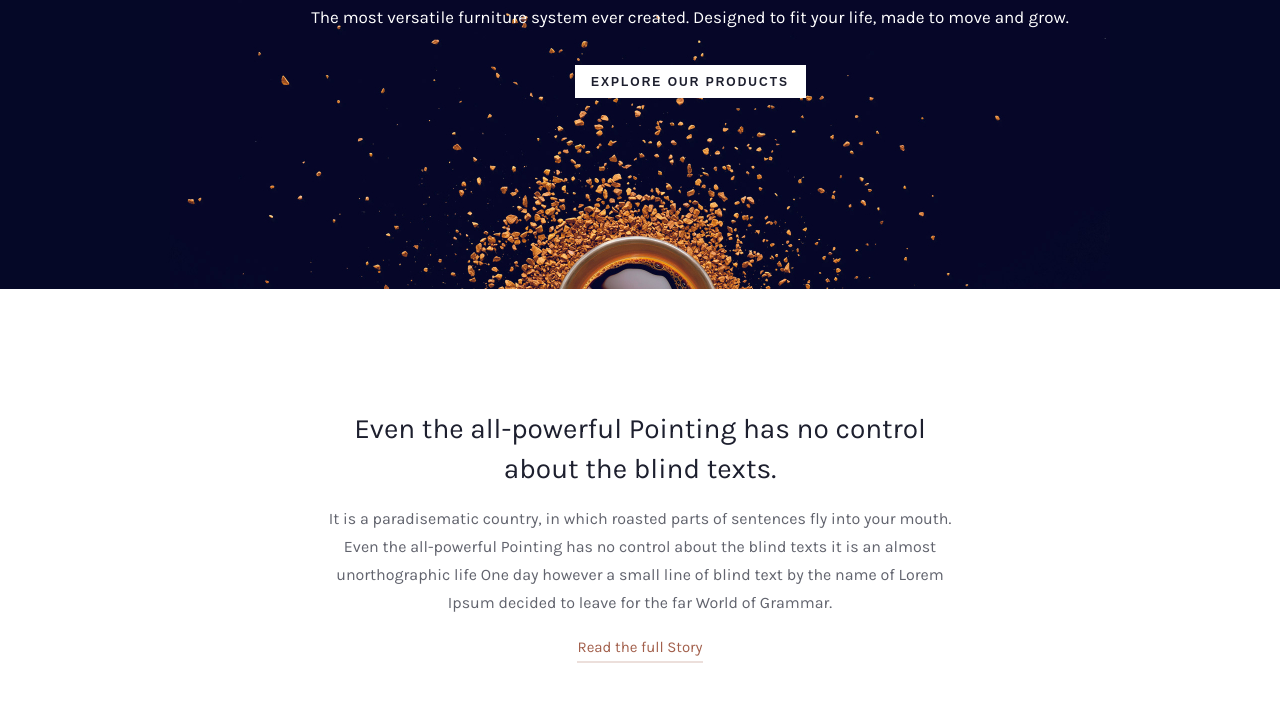
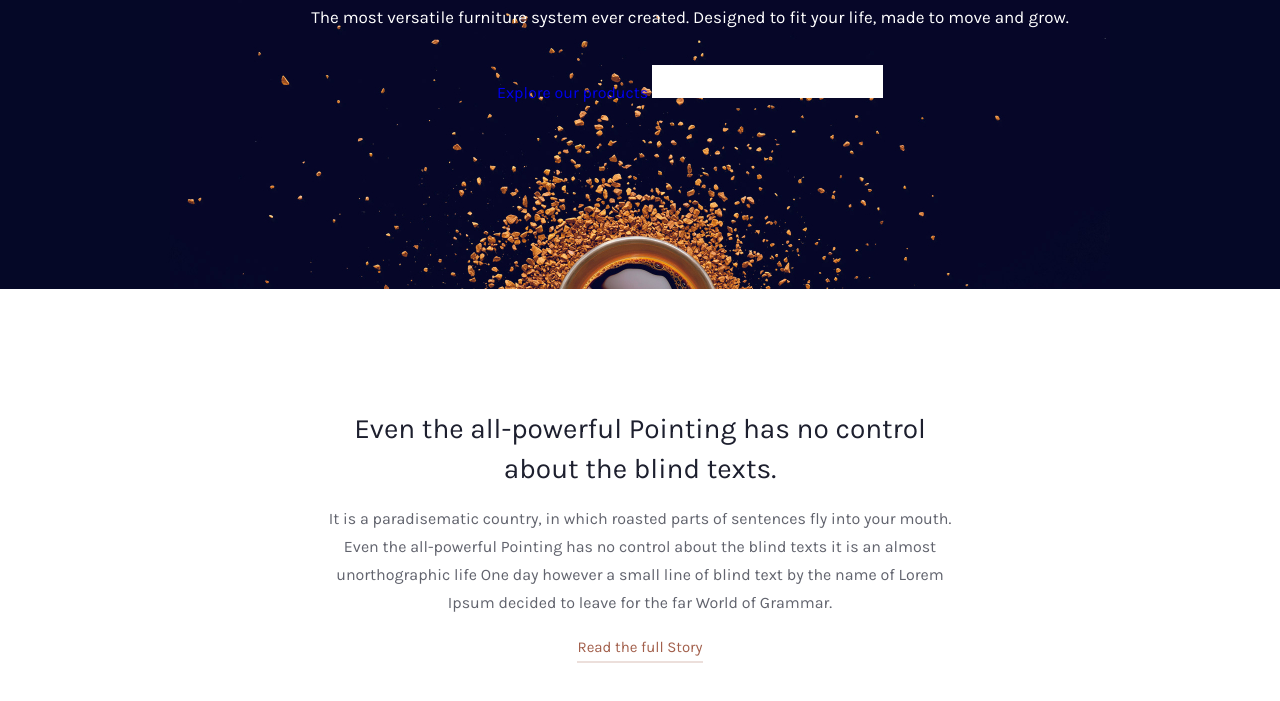
Before and after one commit to khidiyatullin/coffee, a plain HTML site: page index.html in a window 1280 px wide. Shown: the part 241-942 px from the top of the page. Drawn offline with Linux system fonts and the light colour scheme.

Commit message:
верстка 1 секции

```diff
--- a/index.html
+++ b/index.html
@@ -21,13 +21,13 @@
                         <li><a href="#about" class="menu_link">About</a></li>
                         <li><a href="#" class="menu_link">Contact</a></li>
                         <li><a href="#" class="menu_link">Style guide</a></li>
+                    </ul>
                         <div class="last_menu_link">
-                            <a href="#" class="menu_link"><img src="assets/img/cart.svg" alt="Корзина">Cart</a></li>
+                            <a href="#" class="menu_link"><img src="assets/img/cart.svg" alt="Корзина">Cart</a>
                             <div class="cart_value">
                                 <p>0</p>
                             </div>
                         </div>
-                    </ul>
                 </nav>
             </div>
         </div>
@@ -40,7 +40,8 @@
                     <p class="intro_pretitle">Best place to buy design</p>
                     <h1 class="intro_title">Coffee Mugs</h1>
                     <p class="intro_subtitle">The most versatile furniture system ever created. Designed to fit your life, made to move and grow.</p>
-                    <button class="intro_btn"><a href="#">Explore our products</a></button>
+                    <a href="#">Explore our products</a>
+                    <button class="intro_btn"></button>
                 </div>
             </div>
         </div>
@@ -54,3 +55,8 @@
                     <p class="products_subtitle">It is a paradisematic country, in which roasted parts of sentences fly into your mouth. Even the all-powerful Pointing has no control about the blind texts it is an almost unorthographic life One day however a small line of blind text by the name of Lorem Ipsum decided to leave for the far World of Grammar.</p>
                     <a href="#" class="products_full">Read the full Story</a>
                 </div>
+            </div>
+        </div>
+    </section>
+</body>
+</html>
```
